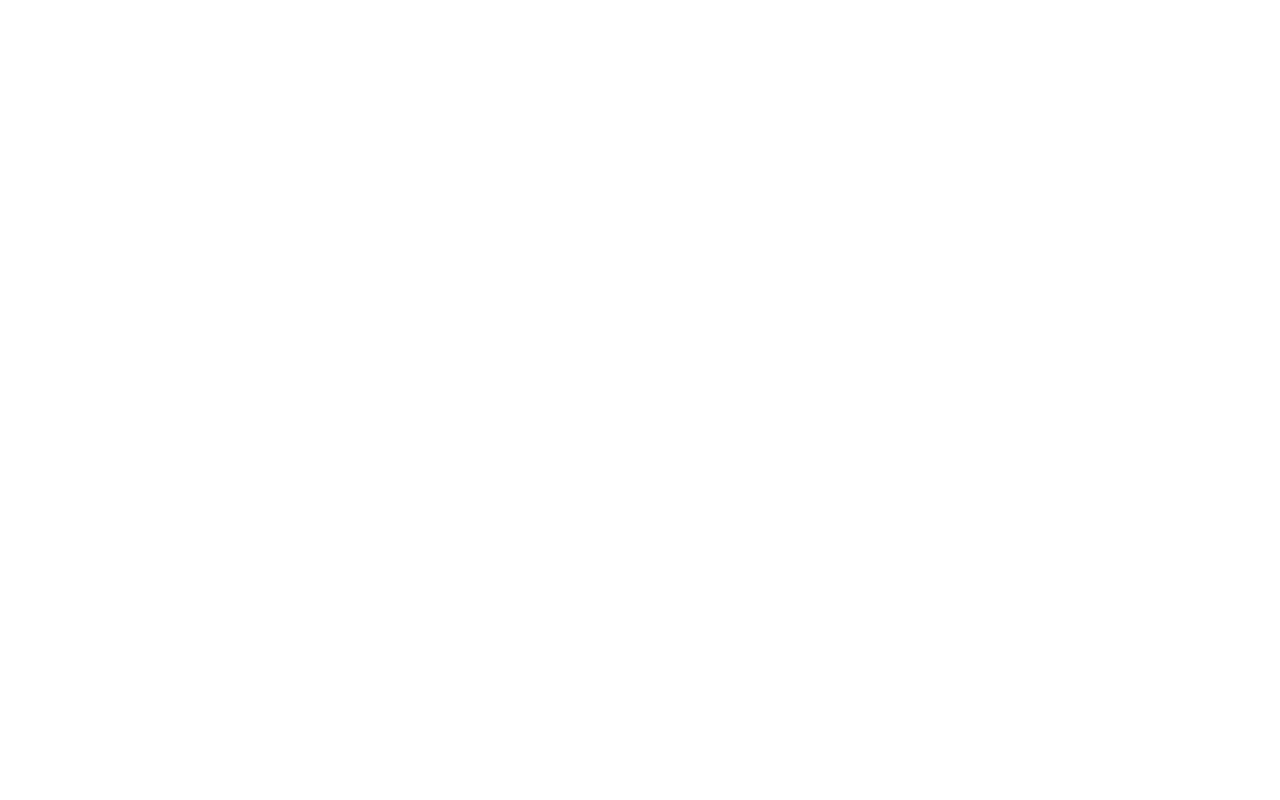
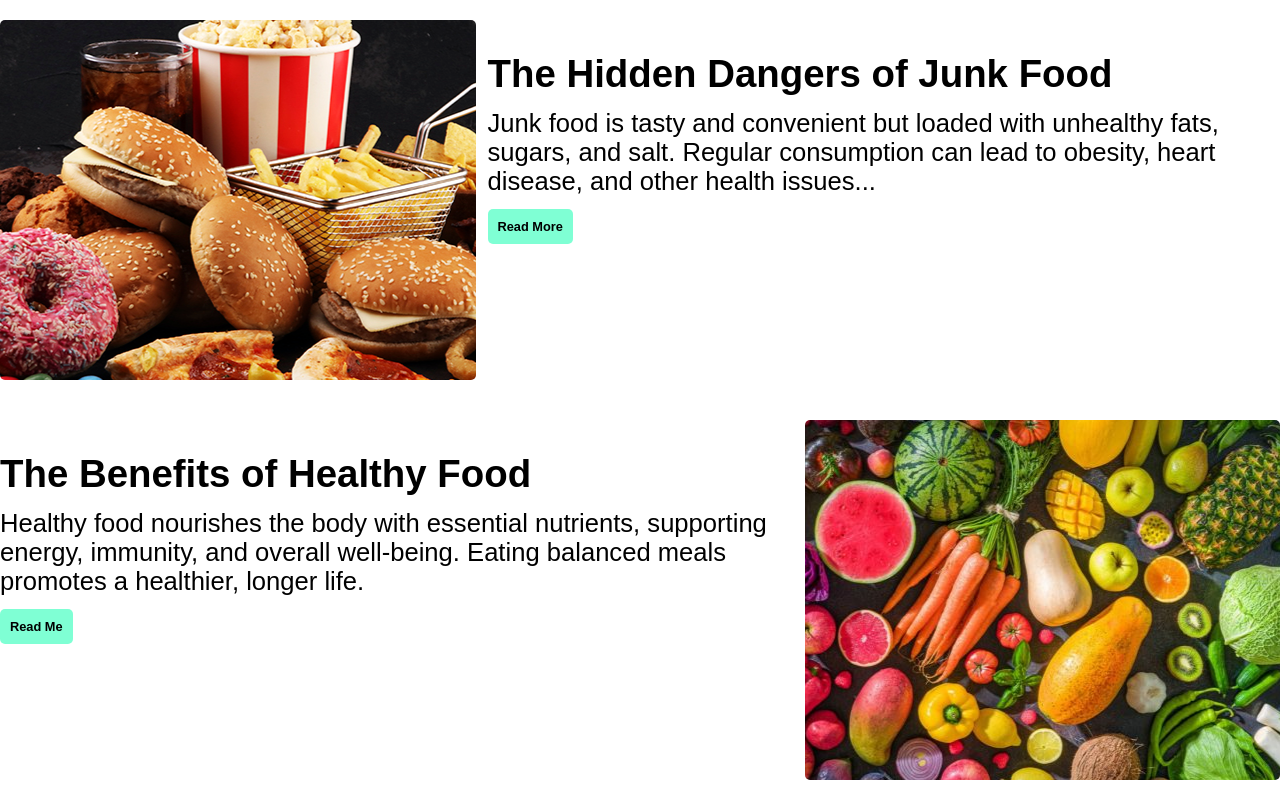
Before and after one commit to codeSmith-006/simple-res-layout, a plain HTML site: page index.html in a window 1280 px wide. Drawn offline with Linux system fonts and the light colour scheme; files that its build step writes are made by us from their sources.

Commit message:
finished code for desktop

```diff
--- a/Styles/style.css
+++ b/Styles/style.css
@@ -0,0 +1,107 @@
+* {
+    margin: 0;
+    padding: 0;
+    font-family: Arial, Helvetica, sans-serif;
+}
+
+html {
+    font-size: 1vw; /* font-size changes relative to the viewport width */
+}
+
+.page-one {
+    max-width: 1400px;
+    height: 100vh;
+    margin: 0 auto;
+    /* background-color: red; */
+}
+
+.page-one .part-one {
+    max-width: 1400px;
+    height: 50vh;
+    /* background-color: aqua; */
+    display: flex;
+    justify-content: center;
+    align-items: center;
+    gap: 12px;
+}
+
+.page-one .part-one .image {
+    width: 600px;
+    height: 45vh;
+    background: url(/Assets/junk\ food.jpg);
+    background-position: center;
+    border-radius: 5px;
+}
+
+.page-one .part-one .content {
+    width: 1000px;
+    height: 45vh;
+}
+
+.page-one .part-one .content .heading {
+    font-size: 3rem;
+    font-weight: bold;
+    margin-top: 2.5rem;
+}
+
+.page-one .part-one .content .description {
+    font-size: 2rem;
+    margin-top: 1rem;
+}
+
+.page-one .part-one .content button {
+    all: unset;
+    color: rgb(0, 0, 0);
+    font-weight: bold;
+    padding: 10px;
+    border-radius: 5px;
+    background-color: aquamarine;
+    margin-top: 1rem;
+    cursor: pointer;
+}
+
+.page-one .part-two {
+    max-width: 1400px;
+    height: 50vh;
+    /* background-color: rgb(102, 0, 255); */
+    display: flex;
+    justify-content: center;
+    align-items: center;
+    flex-direction: row-reverse;
+    gap: 12px;
+}
+
+.page-one .part-two .image {
+    width: 600px;
+    height: 45vh;
+    background: url(/Assets/healty\ food.jpg);
+    background-position: center;
+    border-radius: 5px;
+}
+
+.page-one .part-two .content {
+    width: 1000px;
+    height: 45vh;
+}
+
+.page-one .part-two .content .heading {
+    font-size: 3rem;
+    font-weight: bold;
+    margin-top: 2.5rem;
+}
+
+.page-one .part-two .content .description {
+    font-size: 2rem;
+    margin-top: 1rem;
+}
+
+.page-one .part-two .content button {
+    all: unset;
+    color: rgb(0, 0, 0);
+    font-weight: bold;
+    padding: 10px;
+    border-radius: 5px;
+    background-color: aquamarine;
+    margin-top: 1rem;
+    cursor: pointer;
+}
--- a/index.html
+++ b/index.html
@@ -4,9 +4,26 @@
     <meta charset="UTF-8">
     <meta name="viewport" content="width=device-width, initial-scale=1.0">
     <title>Simple responsive layout</title>
-    <link rel="stylesheet" href="style.css">
+    <link rel="stylesheet" href="/Styles/style.css">
 </head>
 <body>
-
+    <div class="page-one">
+        <div class="part-one">
+            <div class="image"></div>
+            <div class="content">
+                <p class="heading">The Hidden Dangers of Junk Food</p>
+                <p class="description">Junk food is tasty and convenient but loaded with unhealthy fats, sugars, and salt. Regular consumption can lead to obesity, heart disease, and other health issues...</p>
+                <button>Read More</button>
+            </div>
+        </div>
+        <div class="part-two">
+            <div class="image"></div>
+            <div class="content">
+                <p class="heading">The Benefits of Healthy Food</p>
+                <p class="description">Healthy food nourishes the body with essential nutrients, supporting energy, immunity, and overall well-being. Eating balanced meals promotes a healthier, longer life.</p>
+                <button>Read Me</button>
+            </div>
+        </div>
+    </div>
 </body>
 </html>
```
Also changed, not shown: Assets/healty food.jpg (added), Assets/junk food.jpg (added).
